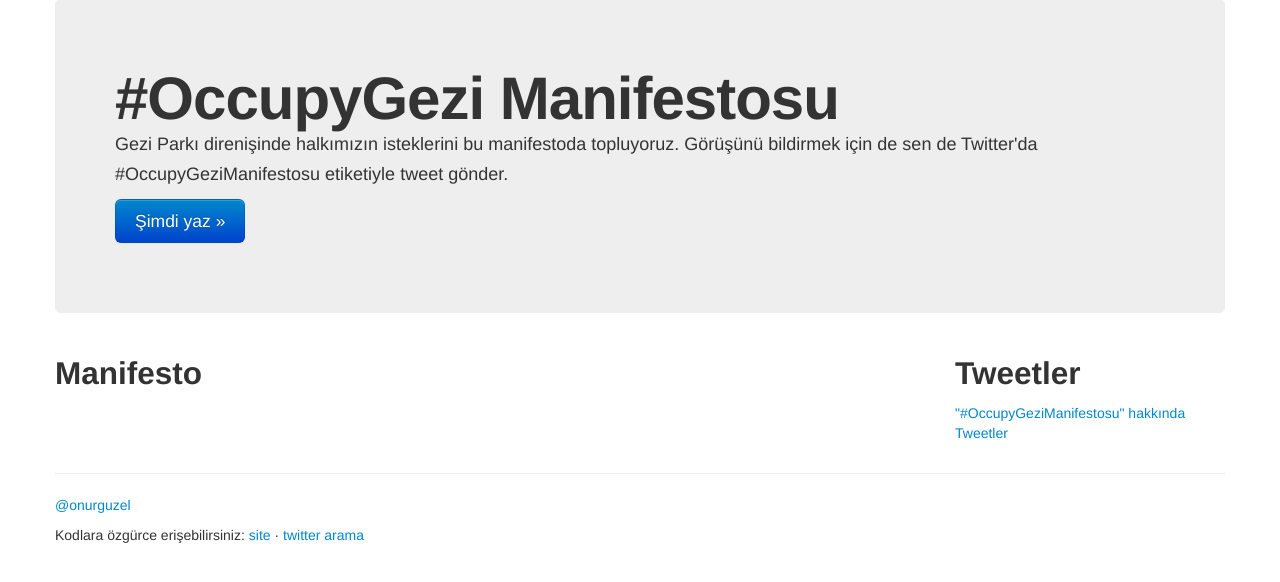
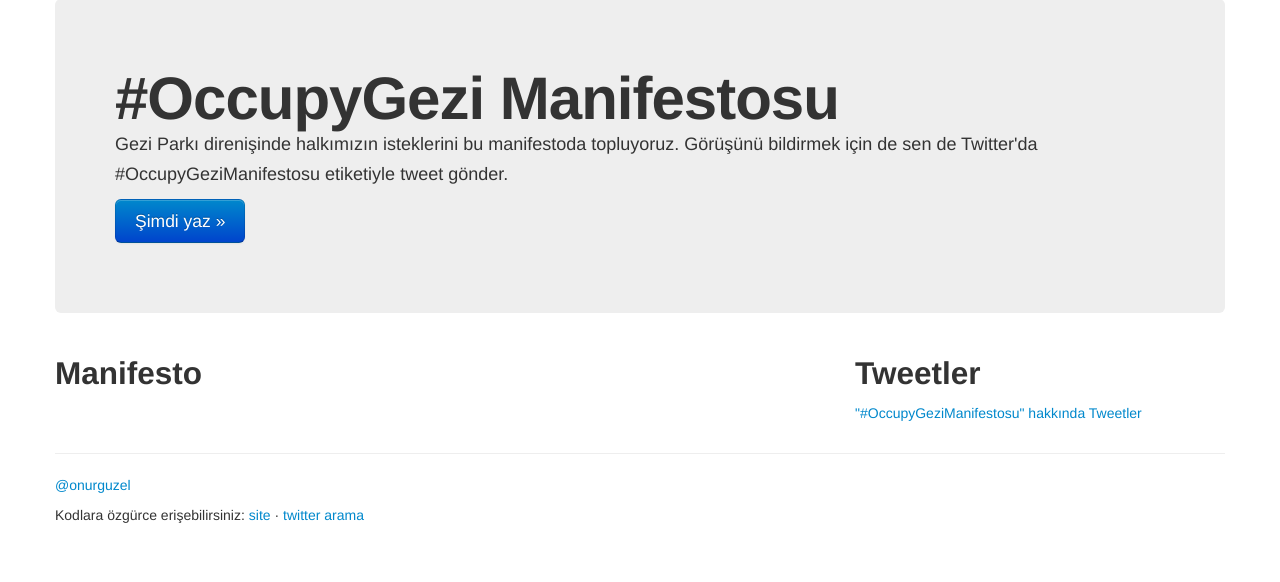
Before and after one commit to onurguzel/occupygezimanifest-web, a Django app: page / in a window 1280 px wide. Shown: the part 41-623 px from the top of the page. Run offline with Django 3.2, Linux system fonts and the light colour scheme; data that the repository does not hold is empty; some libraries are stand-ins or nearby versions.

Commit message:
Enlarge width of twitter timeline

```diff
--- a/templates/index.html
+++ b/templates/index.html
@@ -29,7 +29,7 @@
             </div>
 
             <div class="row">
-                <div class="span9">
+                <div class="span8">
                     <h2>Manifesto</h2>
 {% if manifest_items %}
                     <ol>
@@ -44,7 +44,7 @@
                     </ol>
 {% endif %}
                 </div>
-                <div class="span3">
+                <div class="span4">
                     <h2>Tweetler</h2>
                     <p><a class="twitter-timeline" data-dnt="true" href="https://twitter.com/search?q=%23OccupyGeziManifestosu"  data-widget-id="341246103099957248">"#OccupyGeziManifestosu" hakkında Tweetler</a></p>
                 </div>
```
